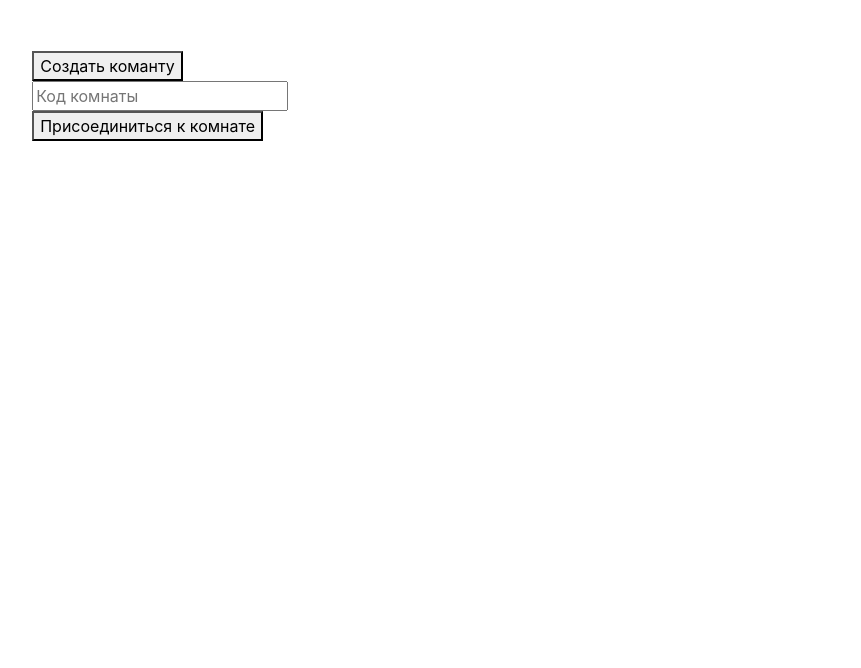
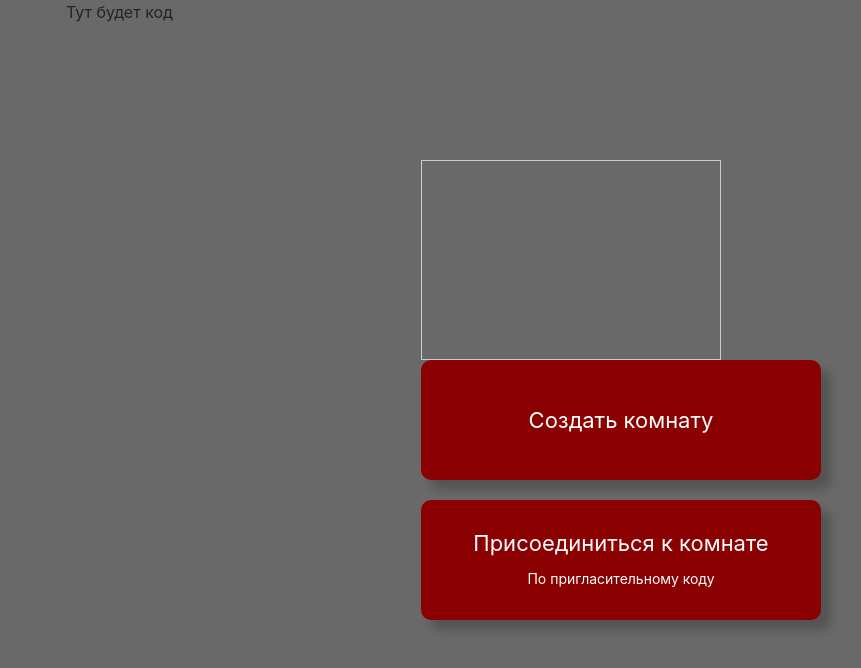
Before and after one commit to zer0mana/hyperchess-web, a website: page index.html in a window 1280 px wide. Shown: the whole page, without its empty margins (19-880 px from the left). Drawn offline with nearby package versions, Linux system fonts and the light colour scheme.

Commit message:
new design

```diff
--- a/game.js
+++ b/game.js
@@ -4,6 +4,7 @@ draft = new Draft();
 var socket = io();
 
 var color = "white";
+var figureColor;
 var players;
 var roomId;
 var play = true;
@@ -11,8 +12,7 @@ var play = true;
 var menu = document.getElementById("menu")
 var room = document.getElementById("roomCode")
 
-var connectRoom = function(){
-    var roomCode = room.value;
+var connectRoom = function(roomCode){
     menu.remove();
     socket.emit('joined', roomCode);
 }
@@ -22,9 +22,9 @@ var pickFigure = function (button) {
     || (draft.turn() === 'w' && color === 'black')) {
         return
     }
-    button.style.backgroundColor = color
+    button.style.backgroundColor = figureColor
     draft.changeTurn()
-    socket.emit('changeColor', { buttonId: button.id, color: color, roomId: 0 });
+    socket.emit('changeColor', { buttonId: button.id, color: figureColor, roomId: 0 });
 }
 
 var createRoom = function () {
@@ -45,7 +45,6 @@ socket.on('play', function (msg) {
 });
 
 socket.on('finishDraft', function () {
-    alert("finish draft")
     var draftContainer = document.getElementById("draft")
     draftContainer.remove()
 
@@ -154,11 +153,17 @@ var onSnapEnd = function () {
 
 
 socket.on('player', (msg) => {
-    var plno = document.getElementById('player')
+    var plno = document.getElementById('info')
     var draftButtons = document.getElementById('draft')
     draftButtons.style.display = "grid";
 
     color = msg.color;
+    if (color === "white") {
+        figureColor = "red"
+    }
+    else {
+        figureColor = "blue"
+    }
 
     plno.innerHTML = 'Player ' + msg.players + " : " + color + " InviteCode: " + msg.roomCode;
     players = msg.players;
--- a/index.html
+++ b/index.html
@@ -18,23 +18,60 @@
   <script src="./chessboard/js/chessboard-0.3.0.min.js"></script>
   <link rel="stylesheet" href="./chessboard/css/chessboard-0.3.0.min.css">
   <style>
-    .number::-webkit-inner-spin-button,
-    .number::-webkit-outer-spin-button {
-    -webkit-appearance: none;
-    margin: 0;
+    /* Общие стили для кнопок */
+    .menuButton {
+      padding: 15px 30px;
+      border: none;
+      border-radius: 10px; /* Закругляем края */
+      cursor: pointer;
+      font-size: 22px;
+      box-shadow: 10px 10px 10px rgba(0, 0, 0, 0.2); /* Тень */
+      display: block; /* Превращаем кнопки в блочные элементы */
+      margin: 0 auto; /* Центрируем по горизонтали */
+      margin-bottom: 20px; /* Отступ снизу между кнопками */
+      width: 400px; /* Фиксированная ширина кнопки */
+      height: 120px; /* Фиксированная высота кнопки */
     }
-    #roomNumbers{
-      margin: 7px;
+
+    /* Стили для первой кнопки */
+    #createRoomButton {
+      background-color: darkred;
+      color: white;
     }
+
+    /* Стили для второй кнопки */
+    #connectRoomButton {
+      background-color: darkred;
+      color: white;
+    }
+
+    /* Стили для контейнера меню */
+    .menu {
+      text-align: center; /* Центрируем содержимое */
+      position: absolute; /* Позиционируем абсолютно */
+      top: 50%; /* Размещаем верхний край контейнера по центру */
+      left: 50%; /* Размещаем левый край контейнера по центру */
+      transform: translate(-50%, -50%); /* Центрируем контейнер по центру */
+    }
+
     body{
-      margin: 4%
+      background-color: dimgrey;
+      margin: 0; /* Убираем отступы */
+      padding: 0; /* Убираем отступы */
     }
     .draft {
+      text-align: center; /* Центрируем содержимое */
+      position: absolute; /* Позиционируем абсолютно */
+      top: 50%; /* Размещаем верхний край контейнера по центру */
+      left: 50%; /* Размещаем левый край контейнера по центру */
+      transform: translate(-50%, -50%); /* Центрируем контейнер по центру */
       display: none;
       grid-template-columns: repeat(7, 1fr);
       gap: 1px;
     }
     .button {
+      margin-bottom: 10px;
+      margin-left: 10px;
       width: 100px; /* Фиксированная ширина кнопки */
       height: 100px; /* Фиксированная высота кнопки */
       padding: 0; /* Убираем отступы внутри кнопки */
@@ -65,6 +102,24 @@
     .createRoom span {
       margin-right: 10px;
     }
+    .small {
+      font-size: 14px; /* Размер уменьшенного текста */
+    }
+    #board {
+      width: 650px;
+      margin: auto;
+      height: 100vh; /* Задаем высоту элемента во всю высоту окна браузера */
+      display: flex; /* Используем флексбокс для центрирования по вертикали */
+      justify-content: center; /* Центрируем содержимое по горизонтали */
+      align-items: center; /* Центрируем содержимое по вертикали */
+    }
+    .scrollable-panel {
+      width: 300px;
+      height: 200px; /* Фиксированная высота плашки */
+      overflow-y: auto; /* Включаем вертикальную прокрутку */
+      border: 1px solid #ccc; /* Добавляем границу для контейнера */
+      padding: 10px; /* Добавляем внутренний отступ */
+    }
   </style>
 
 </head>
@@ -73,24 +128,50 @@
 
   <script src="https://cdnjs.cloudflare.com/ajax/libs/socket.io/2.1.1/socket.io.js"></script>
   <script src="https://ajax.googleapis.com/ajax/libs/jquery/3.3.1/jquery.min.js"></script>
-  <!-- <script src="./index.js"></script> -->
-  <!-- <script>
-    var socket = io();
-  </script> -->
+
   <div class="container">
-        <div id="board" style="width: 500px; margin: auto"></div>
-        <div id="player"></div>
-    </div>
+        <div id="info"></div>
+        <div id="code">Тут будет код</div>
+        <div id="board"></div>
+  </div>
 
   <div id="menu" class="menu">
+    <div class="scrollable-panel" id="panel"></div>
     <div id="createRoom" class="createRoom">
-      <button id="createRoomButton" class="createRoom" onclick="createRoom()">Создать команту</button>
+      <button id="createRoomButton" class="menuButton" onclick="addToPanel('yellow')">Создать комнату</button>
     </div>
     <div id="connectRoom" class="connectRoom">
-      <input id="roomCode" type="text" placeholder="Код комнаты">
-      <button id="connectRoomButton" class="createRoom" onclick="connectRoom()">Присоединиться к комнате</button>
+      <button id="connectRoomButton" class="menuButton" onclick="getCode()"><span class="bold">Присоединиться к комнате</span><br><span class="small">По пригласительному коду</span></button>
     </div>
   </div>
+
+  <title>CodePrompt</title>
+  <script>
+    function getCode() {
+      var userInput = prompt('Введите пригласительный код:');
+      if (userInput !== null) {
+        connectRoom(userInput);
+      }
+    }
+  </script>
+
+  <script>
+    // Получаем элемент панели
+    var panel = document.getElementById('panel');
+
+    // Функция для добавления текста в панель
+    function addToPanel(colorClass) {
+      var span = document.createElement('span');
+      span.textContent = "1. e4      e5";
+      span.className = colorClass;
+      // Добавляем элемент в плашку
+      panel.appendChild(span);
+      // Создаем элемент br для переноса строки
+      panel.appendChild(document.createElement('br'));
+      // Прокручиваем плашку до конца
+      panel.scrollTop = panel.scrollHeight;
+    }
+  </script>
 
   <div id="draft" class="draft">
     <button id="Kn" class="button buttonKnight" onclick="pickFigure(this)"></button>
```
